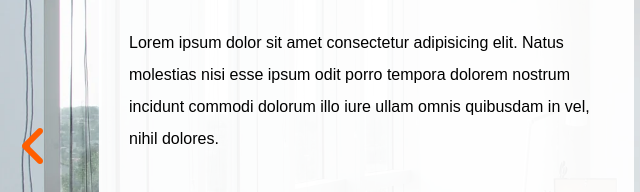
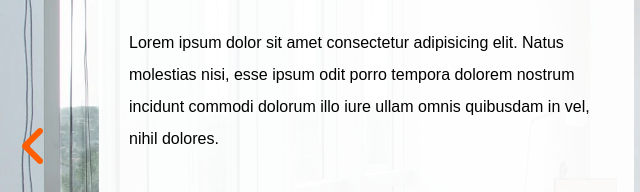
Before and after one commit to arturjudycki/staz-zadanie-testowe, a plain HTML site: page index.html in a window 1280 px wide. Shown: the part 456-648 px from the top of the page, 1-641 px from the left. Drawn offline with nearby package versions, Linux system fonts and the light colour scheme; a web font is replaced by a local one.

Commit message:
correct v2

```diff
--- a/index.html
+++ b/index.html
@@ -74,7 +74,7 @@
           <p>We are good at <span> Logistics. </span></p>
           <p>
             Lorem ipsum dolor sit amet consectetur adipisicing elit. Natus
-            molestias nisi esse ipsum odit porro tempora dolorem nostrum
+            molestias nisi, esse ipsum odit porro tempora dolorem nostrum
             incidunt commodi dolorum illo iure ullam omnis quibusdam in vel,
             nihil dolores.
           </p>
```
